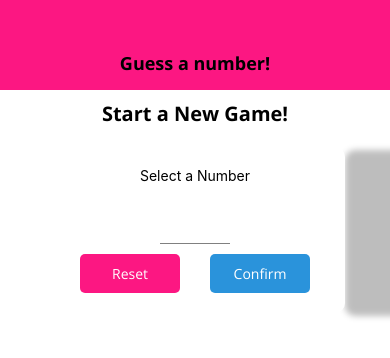
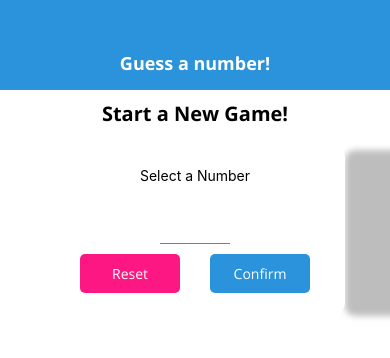
Before and after one commit to someSOAP/rn-guess-a-number, a React Native app: screen / in a window 390 px wide. Shown: the top 358 px of the page. Built offline with nearby package versions, Linux system fonts and the light colour scheme.

Commit message:
playing with Platform api

```diff
--- a/src/components/Header/Header.tsx
+++ b/src/components/Header/Header.tsx
@@ -1,6 +1,6 @@
 import React, { FC } from 'react'
-import { View, StyleSheet } from 'react-native'
-import { SECONDARY } from '@color'
+import { View, StyleSheet, Platform } from 'react-native'
+import { PRIMARY, SECONDARY } from '@color'
 import { BoldText } from '@components/BoldText'
 interface IHeaderProps {
   text?: string
@@ -19,12 +19,12 @@ const styles = StyleSheet.create({
     width: '100%',
     height: 90,
     paddingTop: 36,
-    backgroundColor: SECONDARY,
+    backgroundColor: Platform.OS === 'ios' ? SECONDARY : PRIMARY,
     alignItems: 'center',
     justifyContent: 'center',
   },
   headerTitle: {
-    color: 'black',
+    color: Platform.OS === 'ios' ? 'black' : 'white',
     fontSize: 18,
   },
 })
```
